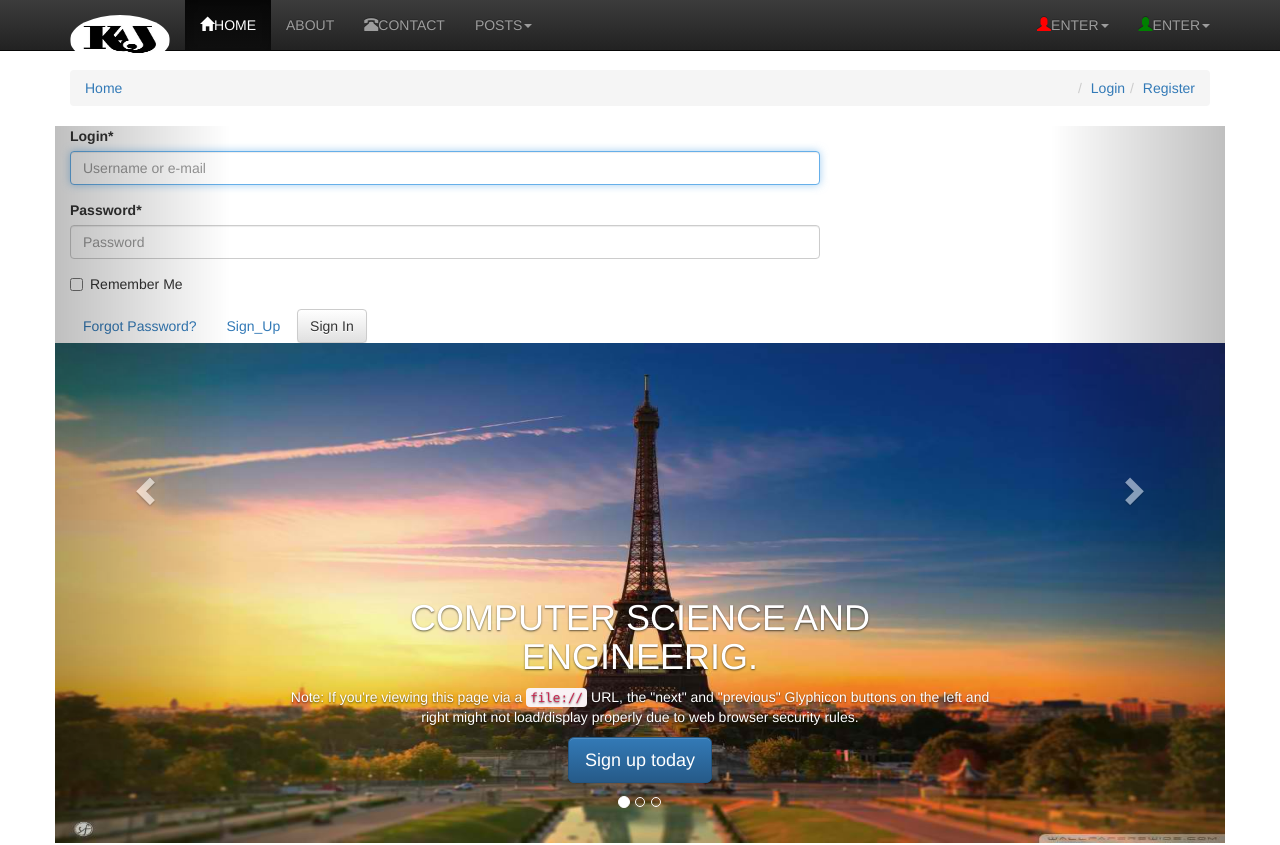
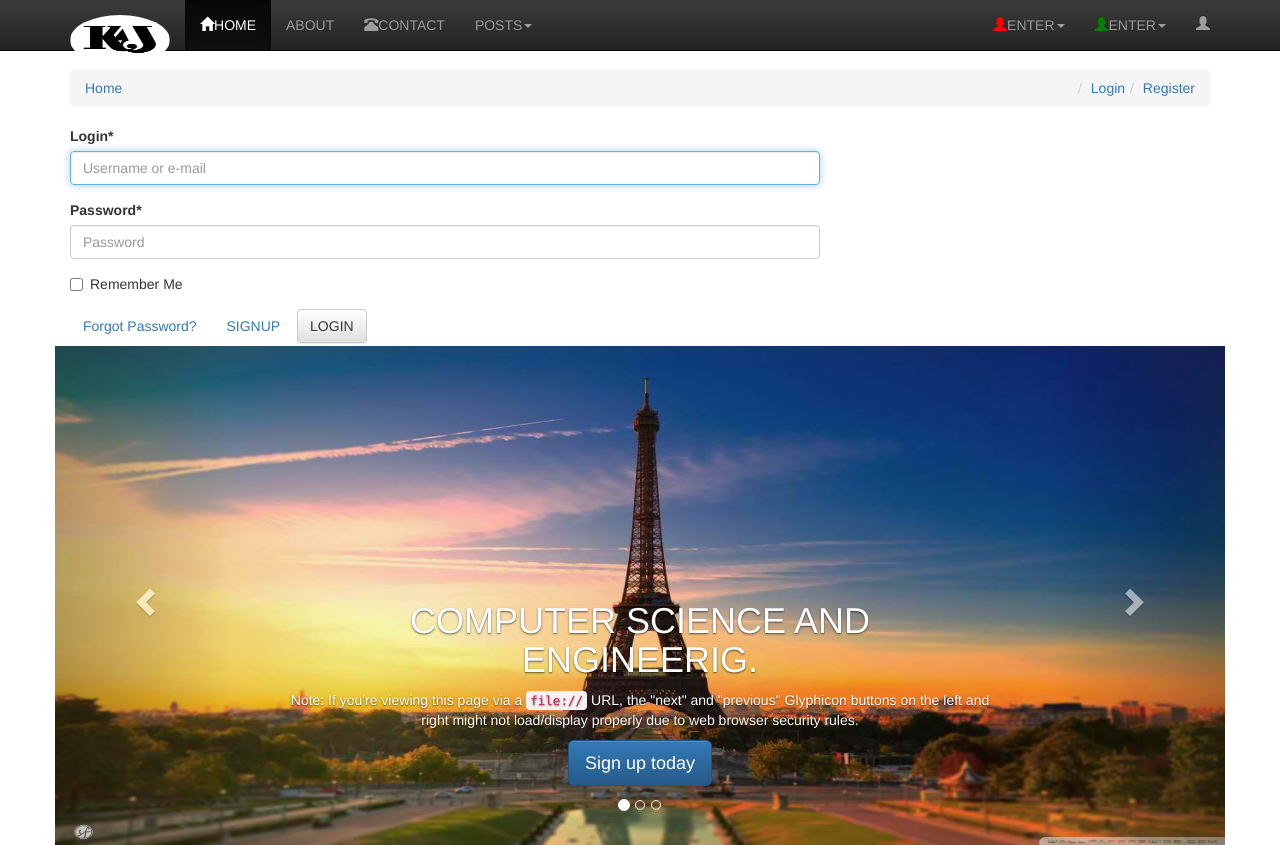
Before and after one commit to BLACKCAT25896/trydjango-1111, a Django app: page / in a window 1280 px wide. Shown: the top 845 px of the page. Run offline with Django 3.2, Linux system fonts and the light colour scheme; parts of the project's set-up code (start-up, migrations or seed data) failed here and were passed over; some libraries are stand-ins or nearby versions; some web fonts are replaced.

Commit message:
add profile

```diff
--- a/BLOG/urls.py
+++ b/BLOG/urls.py
@@ -40,6 +40,7 @@ urlpatterns = [
     url(r'^post_list', posts_views.post_list, name='post_list'),
     url(r'^post_create', posts_views.post_create, name='post_create'),
     url(r'^accounts/', include('allauth.urls')),
+    url(r'^profile$', pro_views.userProfile, name='profile'),
 
     url(r'^register/', register_view, name='register'),
     url(r'^login/', login_view, name='login'),
--- a/templates/home.html
+++ b/templates/home.html
@@ -27,7 +27,7 @@
             <h3>Hello {{ request.user }} You Are Welcome</h3>
 
             {% else %}
-            <form class="login" method="POST" action="{% url 'account_login' %}">
+            <form class="login" method="POST" action="{% url 'login' %}">
                 {% csrf_token %}
         <div id="div_id_login" class="form-group"> <label for="id_login" class="control-label  requiredField">
                 Login<span class="asteriskField">*</span> </label> <div class="controls "> <input type="text" name="login" placeholder="Username or e-mail" autofocus="autofocus" class="textinput textInput form-control" required="" id="id_login"> </div> </div> <div id="div_id_password" class="form-group"> <label for="id_password" class="control-label  requiredField">
@@ -35,11 +35,13 @@
                     Remember Me
                 </label> </div> </div>
          <a class="btn btn-link button secondaryAction" href="{% url 'account_reset_password' %}">Forgot Password?</a>
-          <a class="btn btn-link button secondaryAction" href="{% url 'account_signup' %}">Sign_Up</a>
-        <button class="btn btn-default primaryAction" type="submit">Sign In</button>
+          <a class="btn btn-link button secondaryAction" href="{% url 'register' %}">SIGNUP</a>
+        <button class="btn btn-default primaryAction" type="submit">LOGIN</button>
              </form>
             {% endif %}
         </div>
+
+        </br></br> </br></br> </br></br> </br> </br></br> </br></br>
        <!--  <div class="col-lr-12">
 
            <a href="#"><img src="{% static 'img/tt.jpg' %}" class="img-responsive"/></a>
--- a/templates/navbar.html
+++ b/templates/navbar.html
@@ -22,9 +22,9 @@
 {#          {% url 'post_create' as post_create %}#}
 
 
-            <li {% if request.path == home %} class="active" {% endif %}><a href="{% url 'home' %}"><span class="glyphicon glyphicon-home"></span>HOME</a></li>
+            <li {% if request.path == home %} class="active" {% endif %}><a href="{% url 'home' %}"><span class="glyphicon glyphicon-home"></span><span></span>HOME</a></li>
             <li {% if request.path == about %} class="active" {% endif %}><a href="{% url 'about' %}">ABOUT</a></li>
-            <li {% if request.path == contact %} class="active" {% endif %}><a href="{% url 'contact' %}"><span class="glyphicon glyphicon-phone-alt"></span>CONTACT</a></li>
+            <li {% if request.path == contact %} class="active" {% endif %}><a href="{% url 'contact' %}"><span class="glyphicon glyphicon-phone-alt"></span><span></span>CONTACT</a></li>
 {#             <li {% if request.path == checkout %} class="active" {% endif %}><a href="{% url 'checkout' %}">PAYMENT</a></li>#}
 {#              <li {% if request.path == post_list %} class="active" {% endif %}><a href="{% url 'post_list' %}">POSTS</a></li>#}
 {#            <li {% if request.path == post_create %} class="active" {% endif %}><a href="{% url 'post_create' %}"><span class="glyphicon glyphicon-pencil"></span>CREATE-POSTS</a></li>#}
@@ -35,8 +35,8 @@
               <a href="#" class="dropdown-toggle" data-toggle="dropdown" role="button" aria-haspopup="true" aria-expanded="false">POSTS<span class="caret"></span></a>
               <ul class="dropdown-menu">
 
-                <li><a href="{% url 'post_list' %}"><span class="glyphicon glyphicon-book" ></span>POST-VIEW</a></li>
-                <li><a href="{% url 'post_create' %}"><span class="glyphicon glyphicon-pencil" ></span>CREATE</a></li>
+                <li><a href="{% url 'post_list' %}"><span class="glyphicon glyphicon-book" ></span><span></span> VIEW-ALL-POST</a></li>
+                <li><a href="{% url 'post_create' %}"><span class="glyphicon glyphicon-pencil" ></span><span></span>CREATE-POST</a></li>
 
 
               </ul>
@@ -54,7 +54,7 @@
 
 
              <li class="dropdown">
-              <a href="#" class="dropdown-toggle" data-toggle="dropdown" role="button" aria-haspopup="true" aria-expanded="false"><span class="glyphicon glyphicon-user" style="color:red"></span>ENTER<span class="caret"></span></a>
+              <a href="#" class="dropdown-toggle" data-toggle="dropdown" role="button" aria-haspopup="true" aria-expanded="false"><span class="glyphicon glyphicon-user" style="color:red"></span><span></span>ENTER<span class="caret"></span></a>
               <ul class="dropdown-menu">
                   {% if not request.user.is_authenticated %}
                 <li><a href="{% url 'register' %}">SIGNUP</a></li>
@@ -71,7 +71,7 @@
 
 
             <li class="dropdown">
-              <a href="#" class="dropdown-toggle" data-toggle="dropdown" role="button" aria-haspopup="true" aria-expanded="false"><span class="glyphicon glyphicon-user" style="color:green"></span>ENTER<span class="caret"></span></a>
+              <a href="#" class="dropdown-toggle" data-toggle="dropdown" role="button" aria-haspopup="true" aria-expanded="false"><span class="glyphicon glyphicon-user" style="color:green"></span><span></span>ENTER<span class="caret"></span></a>
               <ul class="dropdown-menu">
                   {% if not request.user.is_authenticated %}
                 <li><a href="{% url 'register' %}">SIGNUP</a></li>
@@ -83,10 +83,12 @@
                 <li class="dropdown-header">Nav header</li>
                 <li><a href="#">Separated link</a></li>
                 <li><a href="#">One more separated link</a></li>
+
+
               </ul>
             </li>
 
-
+             <li><a href="{% url 'profile' %}"><span class="glyphicon glyphicon-user"></span>{{ user.username }}</a></li>
 
               </ul>
         </div><!--/.nav-collapse -->
--- /dev/null
+++ b/templates/profile.html
@@ -0,0 +1,6 @@
+{% extends 'base.html' %}
+{% block content %}
+    {{ user.username }}
+    </br>
+    {{ user.email }}
+{% endblock %}
```
Also changed, not shown: db.sqlite3.
